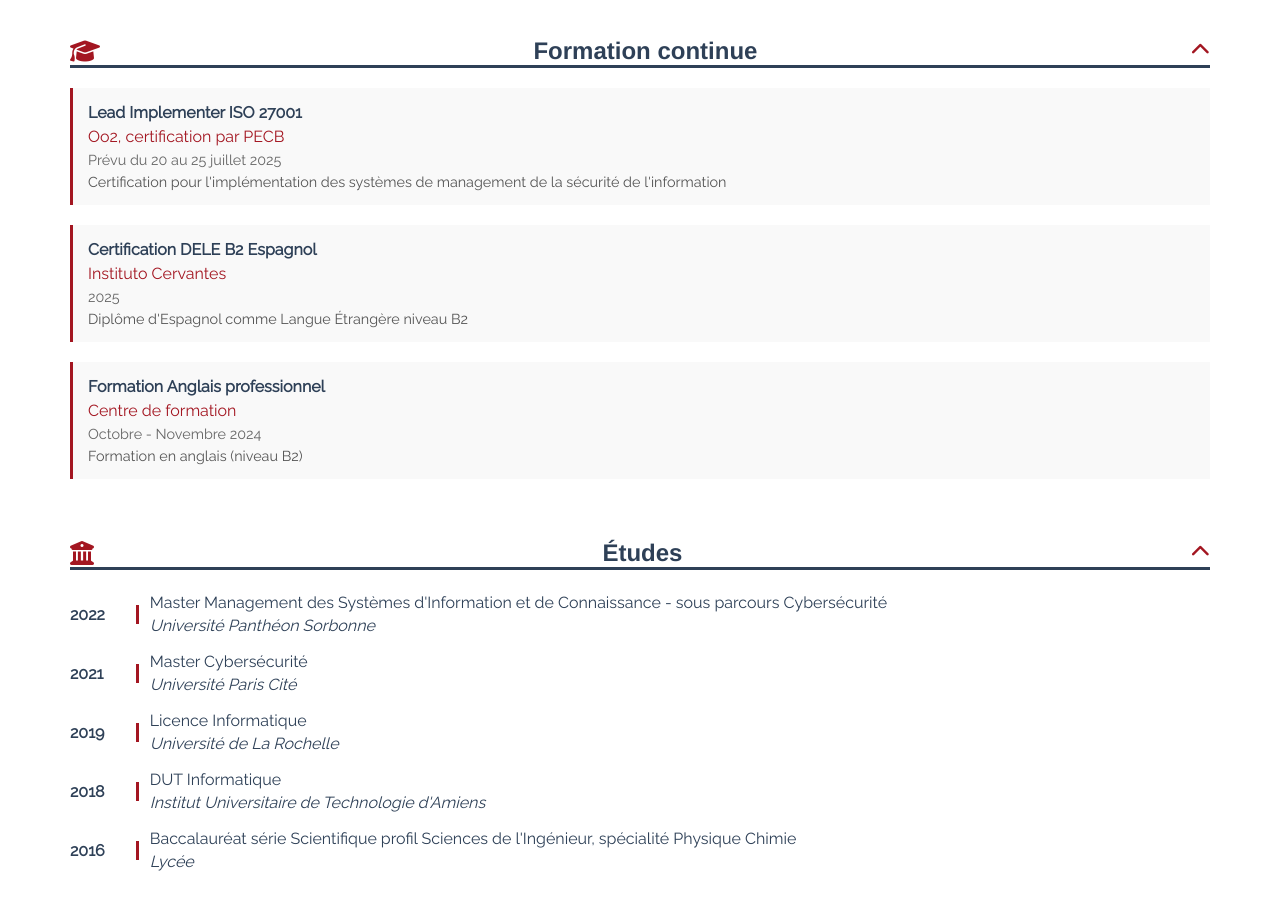
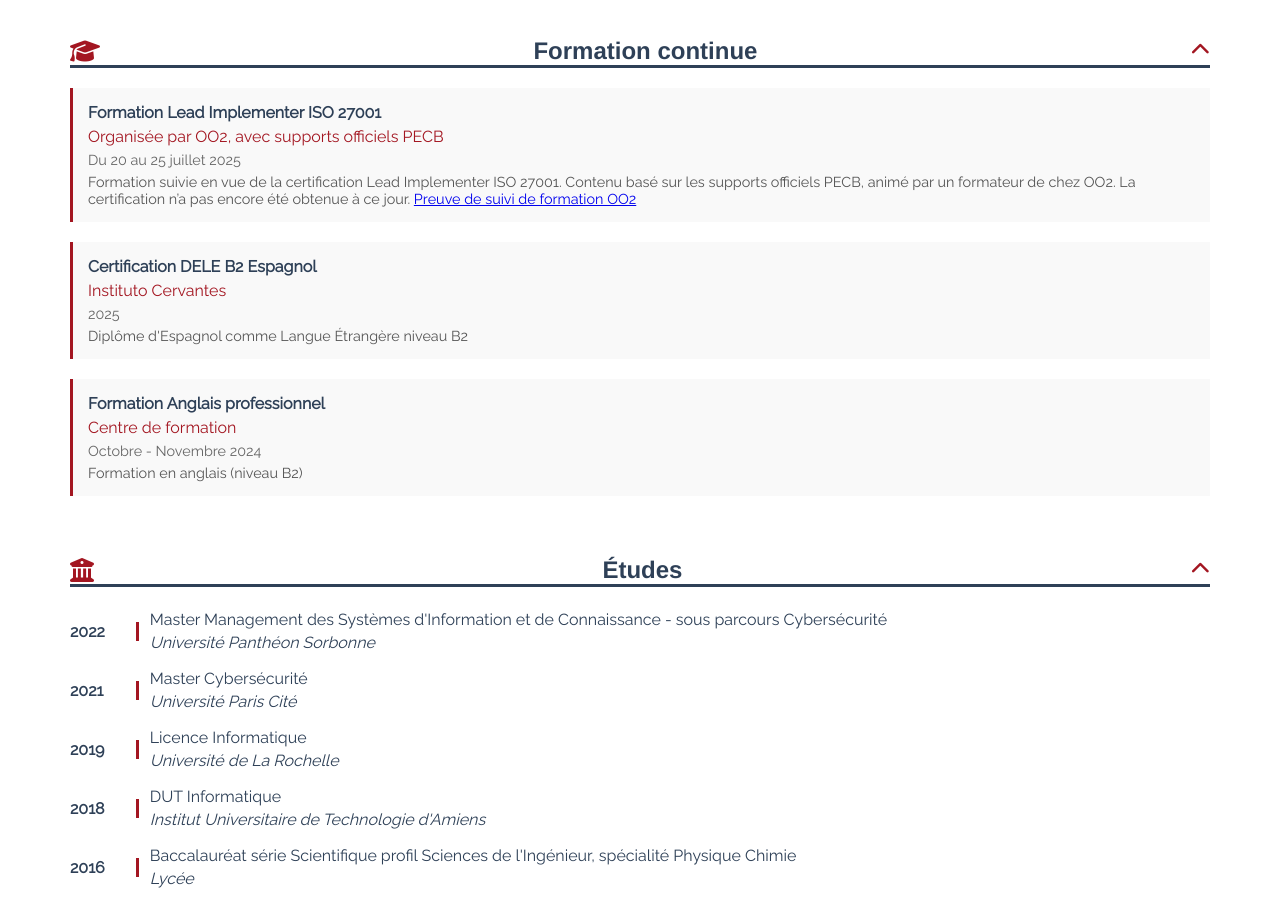
Before and after one commit to poissonb/poissonb.github.io, a plain HTML site: page index.html in a window 1280 px wide. Shown: the part 5676-6576 px from the top of the page. Drawn offline with Linux system fonts and the light colour scheme.

Commit message:
Formation continue mis à jour

```diff
--- a/index.html
+++ b/index.html
@@ -481,10 +481,14 @@
             </div>
             <div class="content-content section-content">
                 <div class="certification-item">
-                    <div class="certification-titre">Lead Implementer ISO 27001</div>
-                    <div class="certification-organisme">Oo2, certification par PECB</div>
-                    <div class="certification-date">Prévu du 20 au 25 juillet 2025</div>
-                    <div class="certification-description">Certification pour l'implémentation des systèmes de management de la sécurité de l'information</div>
+                    <div class="certification-titre">Formation Lead Implementer ISO 27001</div>
+                    <div class="certification-organisme">Organisée par OO2, avec supports officiels PECB</div>
+                    <div class="certification-date">Du 20 au 25 juillet 2025</div>
+                    <div class="certification-description">Formation suivie en vue de la certification Lead Implementer ISO 27001.
+Contenu basé sur les supports officiels PECB, animé par un formateur de chez OO2.
+La certification n’a pas encore été obtenue à ce jour.
+<a href="https://certificate.bcdiploma.com/check/1CF210F64C9120DE7A4D0795544E081E194A899A1A495F1763C09810B376DB1FUmN2V3JSQXliSWV3RVRWTS8yYnNhRXdXaWJEM1NMaTMwRE9vbFdGZFpMRWExclpQ">Preuve de suivi de formation OO2</a></div>
+
                 </div>
 
                 <div class="certification-item">
```
